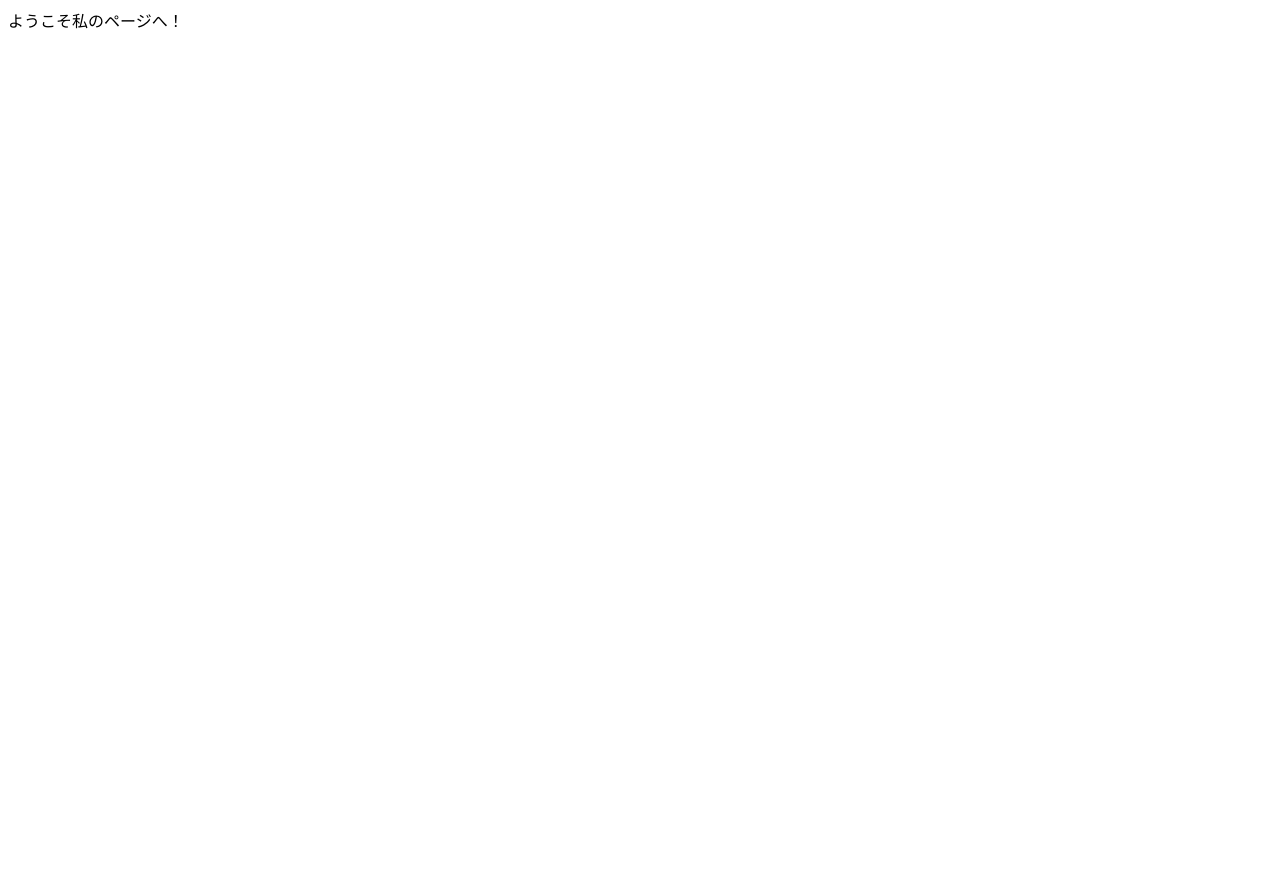
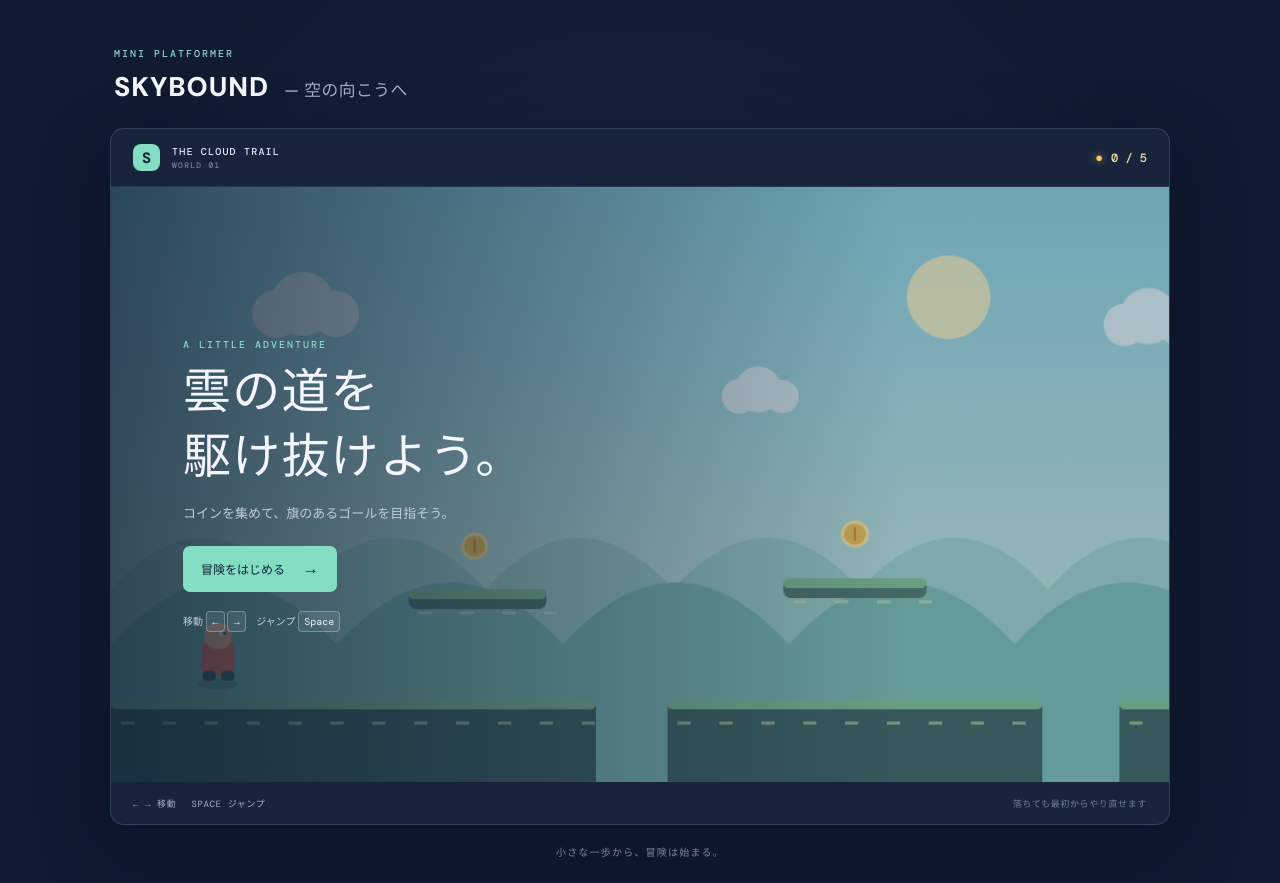
Before and after one commit to ytadano521/my-first-app, a plain HTML site: page index.html in a window 1280 px wide. Before the commit the page ends 800 px from the top, so only its background shows below. Drawn offline with nearby package versions, Linux system fonts and the light colour scheme; animation ran at ten frames a second.

Commit message:
ゲームの初版

```diff
--- a/index.html
+++ b/index.html
@@ -1,11 +1,55 @@
-<!DOCTYPE html>
-<html lang="en">
-<head>
-    <meta charset="UTF-8">
-    <meta name="viewport" content="width=device-width, initial-scale=1.0">
-    <title>Document</title>
-</head>
-<body>
-    ようこそ私のページへ！
-</body>
+<!doctype html>
+<html lang="ja">
+  <head>
+    <meta charset="UTF-8" />
+    <meta name="viewport" content="width=device-width, initial-scale=1" />
+    <meta name="theme-color" content="#101a30" />
+    <title>SKYBOUND — ミニアクション</title>
+    <link rel="stylesheet" href="style.css" />
+    <script src="script.js" defer></script>
+  </head>
+  <body>
+    <main class="page">
+      <header class="page-header">
+        <p class="eyebrow">MINI PLATFORMER</p>
+        <h1>SKYBOUND <span>— 空の向こうへ</span></h1>
+      </header>
+
+      <section class="game-shell" aria-label="横スクロールアクションゲーム">
+        <div class="game-topbar">
+          <div class="brand-mark" aria-hidden="true">S</div>
+          <div class="game-name">THE CLOUD TRAIL <span>WORLD 01</span></div>
+          <div class="hud">
+            <span class="coin-icon" aria-hidden="true">●</span>
+            <span id="coin-count">0 / 5</span>
+          </div>
+        </div>
+
+        <div class="game-stage">
+          <canvas id="game" width="960" height="540" aria-label="ゲーム画面"></canvas>
+          <div id="overlay" class="overlay">
+            <div class="overlay-card">
+              <p class="eyebrow">A LITTLE ADVENTURE</p>
+              <h2 id="overlay-title">雲の道を<br />駆け抜けよう。</h2>
+              <p id="overlay-copy">コインを集めて、旗のあるゴールを目指そう。</p>
+              <button id="start-button" class="start-button" type="button">冒険をはじめる <span>→</span></button>
+              <p class="key-hint">移動 <kbd>←</kbd> <kbd>→</kbd>　ジャンプ <kbd>Space</kbd></p>
+            </div>
+          </div>
+        </div>
+
+        <footer class="game-footer">
+          <span>← → 移動 <i></i> SPACE ジャンプ</span>
+          <span class="footer-note">落ちても最初からやり直せます</span>
+        </footer>
+      </section>
+
+      <div class="touch-controls" aria-label="タッチ操作">
+        <button type="button" data-control="left" aria-label="左へ移動">←</button>
+        <button type="button" data-control="right" aria-label="右へ移動">→</button>
+        <button type="button" data-control="jump" aria-label="ジャンプ">JUMP</button>
+      </div>
+      <p class="page-note">小さな一歩から、冒険は始まる。</p>
+    </main>
+  </body>
 </html>
--- /dev/null
+++ b/script.js
@@ -0,0 +1,334 @@
+const canvas = document.querySelector("#game");
+const ctx = canvas.getContext("2d");
+const overlay = document.querySelector("#overlay");
+const overlayTitle = document.querySelector("#overlay-title");
+const overlayCopy = document.querySelector("#overlay-copy");
+const startButton = document.querySelector("#start-button");
+const coinCount = document.querySelector("#coin-count");
+
+const WIDTH = canvas.width;
+const HEIGHT = canvas.height;
+const WORLD_WIDTH = 2700;
+const GRAVITY = 0.58;
+const keys = { left: false, right: false, jump: false };
+
+const platforms = [
+  { x: 0, y: 465, w: 440, h: 100 },
+  { x: 505, y: 465, w: 340, h: 100 },
+  { x: 915, y: 465, w: 380, h: 100 },
+  { x: 1365, y: 465, w: 350, h: 100 },
+  { x: 1785, y: 465, w: 390, h: 100 },
+  { x: 2245, y: 465, w: 455, h: 100 },
+  { x: 270, y: 365, w: 125, h: 18 },
+  { x: 610, y: 355, w: 130, h: 18 },
+  { x: 1020, y: 350, w: 140, h: 18 },
+  { x: 1510, y: 355, w: 130, h: 18 },
+  { x: 1905, y: 345, w: 145, h: 18 },
+  { x: 2370, y: 355, w: 135, h: 18 },
+];
+
+const coinSpots = [
+  { x: 330, y: 326 },
+  { x: 675, y: 315 },
+  { x: 1088, y: 310 },
+  { x: 1575, y: 315 },
+  { x: 1978, y: 305 },
+];
+
+const player = {
+  x: 82,
+  y: 405,
+  w: 30,
+  h: 44,
+  vx: 0,
+  vy: 0,
+  speed: 4.1,
+  grounded: false,
+  facing: 1,
+};
+
+let coins = [];
+let cameraX = 0;
+let gameState = "title";
+let lastTime = 0;
+let elapsed = 0;
+
+function resetGame() {
+  player.x = 82;
+  player.y = 405;
+  player.vx = 0;
+  player.vy = 0;
+  player.grounded = false;
+  player.facing = 1;
+  cameraX = 0;
+  coins = coinSpots.map((coin) => ({ ...coin, collected: false }));
+  coinCount.textContent = `0 / ${coins.length}`;
+  gameState = "playing";
+  overlay.classList.add("is-hidden");
+}
+
+function setOverlay(title, copy, buttonText) {
+  overlayTitle.innerHTML = title;
+  overlayCopy.textContent = copy;
+  startButton.innerHTML = `${buttonText} <span>→</span>`;
+  overlay.classList.remove("is-hidden");
+}
+
+function startGame() {
+  resetGame();
+  lastTime = performance.now();
+}
+
+startButton.addEventListener("click", startGame);
+
+function setKey(key, isDown) {
+  if (key === "ArrowLeft" || key.toLowerCase() === "a") keys.left = isDown;
+  if (key === "ArrowRight" || key.toLowerCase() === "d") keys.right = isDown;
+  if (key === " " || key === "ArrowUp" || key.toLowerCase() === "w") {
+    if (isDown && !keys.jump) player.jumpQueued = true;
+    keys.jump = isDown;
+  }
+}
+
+window.addEventListener("keydown", (event) => {
+  if (["ArrowLeft", "ArrowRight", "ArrowUp", " "].includes(event.key)) event.preventDefault();
+  setKey(event.key, true);
+  if ((event.key === "Enter" || event.key === " ") && gameState !== "playing") startGame();
+});
+
+window.addEventListener("keyup", (event) => setKey(event.key, false));
+window.addEventListener("blur", () => {
+  keys.left = false;
+  keys.right = false;
+  keys.jump = false;
+});
+
+document.querySelectorAll("[data-control]").forEach((button) => {
+  const control = button.dataset.control;
+  const press = (event) => {
+    event.preventDefault();
+    if (control === "jump") {
+      if (!keys.jump) player.jumpQueued = true;
+      keys.jump = true;
+    } else {
+      keys[control] = true;
+    }
+  };
+  const release = () => {
+    if (control === "jump") keys.jump = false;
+    else keys[control] = false;
+  };
+  button.addEventListener("pointerdown", press);
+  button.addEventListener("pointerup", release);
+  button.addEventListener("pointerleave", release);
+  button.addEventListener("pointercancel", release);
+});
+
+function update(delta) {
+  if (gameState !== "playing") return;
+  const step = Math.min(delta / 16.67, 2);
+  elapsed += delta;
+  player.vx = ((keys.right ? 1 : 0) - (keys.left ? 1 : 0)) * player.speed;
+  if (player.vx !== 0) player.facing = Math.sign(player.vx);
+
+  if (player.jumpQueued && player.grounded) {
+    player.vy = -12;
+    player.grounded = false;
+  }
+  player.jumpQueued = false;
+
+  player.x = Math.max(0, Math.min(WORLD_WIDTH - player.w, player.x + player.vx * step));
+  const previousBottom = player.y + player.h;
+  player.vy = Math.min(player.vy + GRAVITY * step, 14);
+  player.y += player.vy * step;
+  player.grounded = false;
+
+  if (player.vy >= 0) {
+    for (const platform of platforms) {
+      const horizontalOverlap = player.x + player.w > platform.x && player.x < platform.x + platform.w;
+      const crossedTop = previousBottom <= platform.y && player.y + player.h >= platform.y;
+      if (horizontalOverlap && crossedTop) {
+        player.y = platform.y - player.h;
+        player.vy = 0;
+        player.grounded = true;
+        break;
+      }
+    }
+  }
+
+  for (const coin of coins) {
+    if (coin.collected) continue;
+    const dx = player.x + player.w / 2 - coin.x;
+    const dy = player.y + player.h / 2 - coin.y;
+    if (Math.hypot(dx, dy) < 30) {
+      coin.collected = true;
+      coinCount.textContent = `${coins.filter((item) => item.collected).length} / ${coins.length}`;
+    }
+  }
+
+  if (player.y > HEIGHT + 100) {
+    player.x = 82;
+    player.y = 405;
+    player.vx = 0;
+    player.vy = 0;
+    cameraX = 0;
+  }
+
+  cameraX = Math.max(0, Math.min(WORLD_WIDTH - WIDTH, player.x - WIDTH * 0.36));
+  if (player.x > WORLD_WIDTH - 115) {
+    gameState = "won";
+    setOverlay("ゴール！<br>よくできました。", `コインを ${coins.filter((coin) => coin.collected).length} 枚集めたよ。`, "もう一度遊ぶ");
+  }
+}
+
+function drawBackground() {
+  const sky = ctx.createLinearGradient(0, 0, 0, HEIGHT);
+  sky.addColorStop(0, "#8bd0e0");
+  sky.addColorStop(1, "#d5eddf");
+  ctx.fillStyle = sky;
+  ctx.fillRect(0, 0, WIDTH, HEIGHT);
+
+  ctx.fillStyle = "rgba(255, 242, 190, 0.78)";
+  ctx.beginPath();
+  ctx.arc(760 - cameraX * 0.08, 100, 38, 0, Math.PI * 2);
+  ctx.fill();
+
+  drawHills("#a0d4cd", 365, 0.13, 170);
+  drawHills("#7fc0b6", 415, 0.25, 205);
+  drawCloud(150 - (cameraX * 0.2) % 1120, 115, 1);
+  drawCloud(570 - (cameraX * 0.15) % 1300, 190, 0.72);
+  drawCloud(920 - (cameraX * 0.18) % 1200, 125, 0.88);
+}
+
+function drawHills(color, baseY, speed, size) {
+  ctx.fillStyle = color;
+  ctx.beginPath();
+  ctx.moveTo(0, HEIGHT);
+  for (let x = -size; x <= WIDTH + size; x += size) {
+    const worldX = x + ((cameraX * speed) % size);
+    ctx.quadraticCurveTo(worldX + size / 2, baseY - size * 0.55, worldX + size, baseY);
+  }
+  ctx.lineTo(WIDTH, HEIGHT);
+  ctx.closePath();
+  ctx.fill();
+}
+
+function drawCloud(x, y, scale) {
+  ctx.fillStyle = "rgba(255, 255, 255, 0.64)";
+  ctx.beginPath();
+  ctx.arc(x, y, 22 * scale, 0, Math.PI * 2);
+  ctx.arc(x + 24 * scale, y - 9 * scale, 29 * scale, 0, Math.PI * 2);
+  ctx.arc(x + 54 * scale, y, 21 * scale, 0, Math.PI * 2);
+  ctx.fill();
+}
+
+function drawPlatform(platform) {
+  const x = platform.x - cameraX;
+  if (x + platform.w < 0 || x > WIDTH) return;
+  ctx.fillStyle = platform.h > 30 ? "#426b69" : "#547e76";
+  roundedRect(x, platform.y, platform.w, platform.h, 7);
+  ctx.fill();
+  ctx.fillStyle = "#84c59d";
+  roundedRect(x, platform.y, platform.w, 9, 5);
+  ctx.fill();
+  ctx.fillStyle = "rgba(221, 238, 193, 0.55)";
+  for (let mark = 0; mark < platform.w; mark += 38) {
+    ctx.fillRect(x + mark + 9, platform.y + 20, 12, 3);
+  }
+}
+
+function drawCoin(coin) {
+  if (coin.collected) return;
+  const x = coin.x - cameraX;
+  if (x < -25 || x > WIDTH + 25) return;
+  const pulse = 1 + Math.sin(elapsed / 180 + coin.x) * 0.1;
+  ctx.save();
+  ctx.translate(x, coin.y);
+  ctx.scale(pulse, 1);
+  ctx.fillStyle = "#f4c85d";
+  ctx.beginPath();
+  ctx.arc(0, 0, 11, 0, Math.PI * 2);
+  ctx.fill();
+  ctx.strokeStyle = "#fff0a8";
+  ctx.lineWidth = 3;
+  ctx.stroke();
+  ctx.fillStyle = "#d99b37";
+  ctx.fillRect(-1, -6, 2, 12);
+  ctx.restore();
+}
+
+function drawPlayer() {
+  const x = player.x - cameraX;
+  const y = player.y;
+  const bob = player.grounded && Math.abs(player.vx) > 0 ? Math.sin(elapsed / 55) * 2 : 0;
+  ctx.save();
+  ctx.translate(x + player.w / 2, y + bob);
+
+  ctx.fillStyle = "rgba(33, 64, 77, 0.18)";
+  ctx.beginPath();
+  ctx.ellipse(0, player.h + 2, 18, 5, 0, 0, Math.PI * 2);
+  ctx.fill();
+
+  ctx.fillStyle = "#f37d68";
+  roundedRect(-15, 5, 30, 34, 9);
+  ctx.fill();
+  ctx.fillStyle = "#f5bf91";
+  roundedRect(-12, -9, 24, 23, 9);
+  ctx.fill();
+  ctx.fillStyle = "#fff8ed";
+  ctx.beginPath();
+  ctx.arc(player.facing * 4, 0, 3, 0, Math.PI * 2);
+  ctx.fill();
+  ctx.fillStyle = "#34475b";
+  ctx.beginPath();
+  ctx.arc(player.facing * 5 + player.facing, 0, 1.5, 0, Math.PI * 2);
+  ctx.fill();
+  ctx.fillStyle = "#426b69";
+  roundedRect(-14, 34, 12, 9, 4);
+  ctx.fill();
+  roundedRect(3, 34, 12, 9, 4);
+  ctx.fill();
+  ctx.restore();
+}
+
+function drawGoal() {
+  const x = WORLD_WIDTH - 105 - cameraX;
+  ctx.fillStyle = "#edf3dc";
+  ctx.fillRect(x, 355, 5, 110);
+  ctx.fillStyle = "#f37d68";
+  ctx.beginPath();
+  ctx.moveTo(x + 5, 358);
+  ctx.lineTo(x + 48, 371);
+  ctx.lineTo(x + 5, 385);
+  ctx.closePath();
+  ctx.fill();
+  ctx.fillStyle = "#edf3dc";
+  ctx.beginPath();
+  ctx.arc(x + 2, 352, 6, 0, Math.PI * 2);
+  ctx.fill();
+}
+
+function roundedRect(x, y, width, height, radius) {
+  ctx.beginPath();
+  ctx.roundRect(x, y, width, height, radius);
+}
+
+function render() {
+  drawBackground();
+  for (const platform of platforms) drawPlatform(platform);
+  for (const coin of coins) drawCoin(coin);
+  drawGoal();
+  drawPlayer();
+}
+
+function frame(time) {
+  const delta = time - (lastTime || time);
+  lastTime = time;
+  update(delta);
+  render();
+  requestAnimationFrame(frame);
+}
+
+coins = coinSpots.map((coin) => ({ ...coin, collected: false }));
+coinCount.textContent = `0 / ${coins.length}`;
+requestAnimationFrame(frame);
--- /dev/null
+++ b/style.css
@@ -0,0 +1,323 @@
+@import url("https://fonts.googleapis.com/css2?family=DM+Mono:wght@400;500&family=DM+Sans:wght@400;500;600;700;800&family=Noto+Sans+JP:wght@400;500;700;900&display=swap");
+
+:root {
+  color-scheme: dark;
+  font-family: "DM Sans", "Noto Sans JP", sans-serif;
+  color: #f3f5ff;
+  background: #101a30;
+  font-synthesis: none;
+  text-rendering: optimizeLegibility;
+}
+
+* {
+  box-sizing: border-box;
+}
+
+body {
+  min-width: 320px;
+  min-height: 100vh;
+  margin: 0;
+  background:
+    radial-gradient(ellipse at 50% 35%, rgb(38 57 94 / 36%), transparent 58%),
+    #101a30;
+}
+
+button {
+  font: inherit;
+}
+
+.page {
+  width: min(100% - 40px, 1060px);
+  margin: 0 auto;
+  padding: 46px 0 24px;
+}
+
+.page-header {
+  margin: 0 0 24px 4px;
+}
+
+.eyebrow {
+  margin: 0 0 8px;
+  color: #84d9c5;
+  font: 500 10px/1.5 "DM Mono", monospace;
+  letter-spacing: 0.2em;
+}
+
+h1 {
+  margin: 0;
+  font-size: clamp(20px, 3vw, 27px);
+  font-weight: 800;
+  letter-spacing: 0.035em;
+}
+
+h1 span {
+  margin-left: 8px;
+  color: #9eabc4;
+  font-size: 0.62em;
+  font-weight: 500;
+  letter-spacing: 0.03em;
+}
+
+.game-shell {
+  overflow: hidden;
+  border: 1px solid rgb(179 198 235 / 17%);
+  border-radius: 14px;
+  background: #17243b;
+  box-shadow: 0 24px 70px rgb(3 9 22 / 35%);
+}
+
+.game-topbar {
+  height: 58px;
+  display: flex;
+  align-items: center;
+  gap: 12px;
+  padding: 0 22px;
+  border-bottom: 1px solid rgb(179 198 235 / 11%);
+}
+
+.brand-mark {
+  width: 27px;
+  height: 27px;
+  display: grid;
+  place-items: center;
+  border-radius: 8px;
+  background: #82ddc3;
+  color: #12253a;
+  font-size: 15px;
+  font-weight: 900;
+}
+
+.game-name {
+  color: #e0e7f5;
+  font: 500 10px/1.5 "DM Mono", monospace;
+  letter-spacing: 0.12em;
+}
+
+.game-name span {
+  display: block;
+  color: #75839b;
+  font-size: 8px;
+  letter-spacing: 0.16em;
+}
+
+.hud {
+  display: flex;
+  align-items: center;
+  gap: 8px;
+  margin-left: auto;
+  color: #f5e4a4;
+  font: 500 12px "DM Mono", monospace;
+}
+
+.coin-icon {
+  color: #f5c95f;
+  font-size: 13px;
+  text-shadow: 0 0 9px rgb(245 201 95 / 70%);
+}
+
+.game-stage {
+  position: relative;
+  overflow: hidden;
+  background: #9ad9e3;
+}
+
+canvas {
+  width: 100%;
+  height: auto;
+  display: block;
+  aspect-ratio: 16 / 9;
+}
+
+.overlay {
+  position: absolute;
+  inset: 0;
+  display: grid;
+  align-items: center;
+  padding: clamp(20px, 6vw, 72px);
+  background: linear-gradient(90deg, rgb(13 28 48 / 76%), rgb(13 28 48 / 23%) 75%);
+  transition: opacity 220ms ease;
+}
+
+.overlay.is-hidden {
+  visibility: hidden;
+  opacity: 0;
+  pointer-events: none;
+}
+
+.overlay-card {
+  max-width: 400px;
+}
+
+.overlay-card h2 {
+  margin: 0;
+  font-size: clamp(27px, 5vw, 48px);
+  line-height: 1.35;
+  letter-spacing: 0.025em;
+}
+
+.overlay-card > p:not(.eyebrow, .key-hint) {
+  margin: 13px 0 24px;
+  color: #c1ccda;
+  font-size: 13px;
+}
+
+.start-button {
+  min-height: 46px;
+  padding: 0 18px;
+  border: 0;
+  border-radius: 7px;
+  background: #82ddc3;
+  color: #10233a;
+  cursor: pointer;
+  font-size: 12px;
+  font-weight: 700;
+  transition: transform 150ms ease, background 150ms ease;
+}
+
+.start-button:hover {
+  transform: translateY(-2px);
+  background: #a0f0d9;
+}
+
+.start-button span {
+  margin-left: 15px;
+  font-size: 16px;
+}
+
+.key-hint {
+  margin: 19px 0 0;
+  color: #c4cfdf;
+  font-size: 10px;
+}
+
+kbd {
+  display: inline-block;
+  min-width: 19px;
+  padding: 3px 5px;
+  border: 1px solid rgb(255 255 255 / 28%);
+  border-radius: 4px;
+  background: rgb(255 255 255 / 8%);
+  color: #f0f3f9;
+  font: 10px "DM Mono", monospace;
+  text-align: center;
+}
+
+.game-footer {
+  min-height: 42px;
+  display: flex;
+  align-items: center;
+  justify-content: space-between;
+  padding: 0 22px;
+  color: #a6b1c6;
+  font: 9px "DM Mono", monospace;
+  letter-spacing: 0.07em;
+}
+
+.game-footer i {
+  display: inline-block;
+  width: 3px;
+}
+
+.footer-note {
+  color: #6f7d96;
+}
+
+.touch-controls {
+  display: none;
+  justify-content: center;
+  gap: 12px;
+  margin-top: 15px;
+}
+
+.touch-controls button {
+  width: 58px;
+  height: 48px;
+  border: 1px solid rgb(179 198 235 / 22%);
+  border-radius: 9px;
+  background: #1a2a44;
+  color: #e8f0fb;
+  touch-action: none;
+}
+
+.touch-controls button[data-control="jump"] {
+  width: 86px;
+  margin-left: 18px;
+  color: #82ddc3;
+  font: 500 10px "DM Mono", monospace;
+}
+
+.page-note {
+  margin: 19px 0 0;
+  color: #77869f;
+  font-size: 10px;
+  letter-spacing: 0.12em;
+  text-align: center;
+}
+
+@media (max-width: 640px) {
+  .page {
+    width: min(100% - 24px, 1060px);
+    padding-top: 28px;
+  }
+
+  .page-header {
+    margin-bottom: 17px;
+  }
+
+  h1 span {
+    display: block;
+    margin: 3px 0 0;
+  }
+
+  .game-topbar {
+    height: 50px;
+    padding: 0 14px;
+  }
+
+  .overlay {
+    padding: 20px;
+  }
+
+  .overlay-card h2 {
+    font-size: clamp(23px, 6vw, 36px);
+  }
+
+  .overlay-card > p:not(.eyebrow, .key-hint) {
+    max-width: 260px;
+    margin: 8px 0 14px;
+    font-size: 11px;
+  }
+
+  .eyebrow {
+    margin-bottom: 5px;
+    font-size: 8px;
+  }
+
+  .start-button {
+    min-height: 39px;
+    font-size: 10px;
+  }
+
+  .key-hint,
+  .footer-note {
+    display: none;
+  }
+
+  .game-footer {
+    min-height: 36px;
+    justify-content: center;
+  }
+
+  .touch-controls {
+    display: flex;
+  }
+}
+
+@media (prefers-reduced-motion: reduce) {
+  *,
+  *::before,
+  *::after {
+    scroll-behavior: auto !important;
+    transition-duration: 0.01ms !important;
+  }
+}
```
